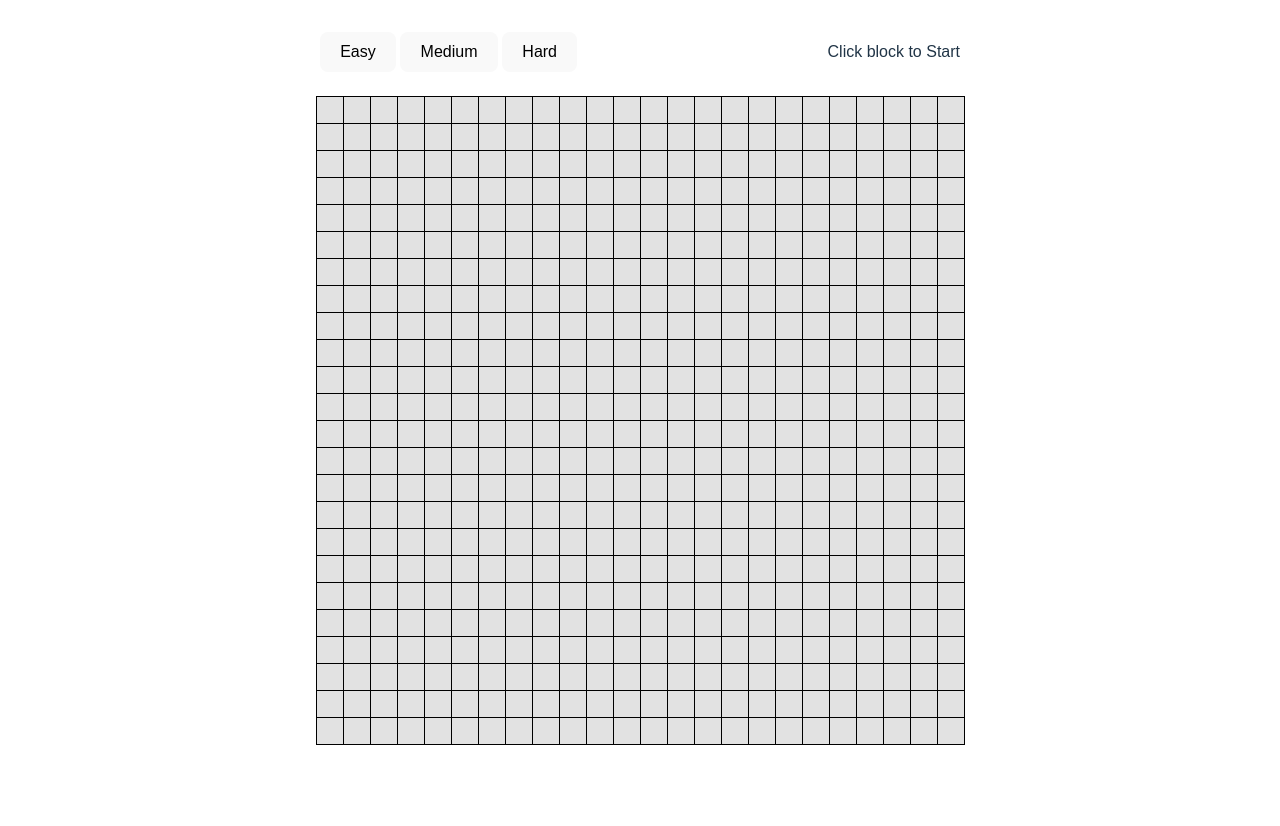
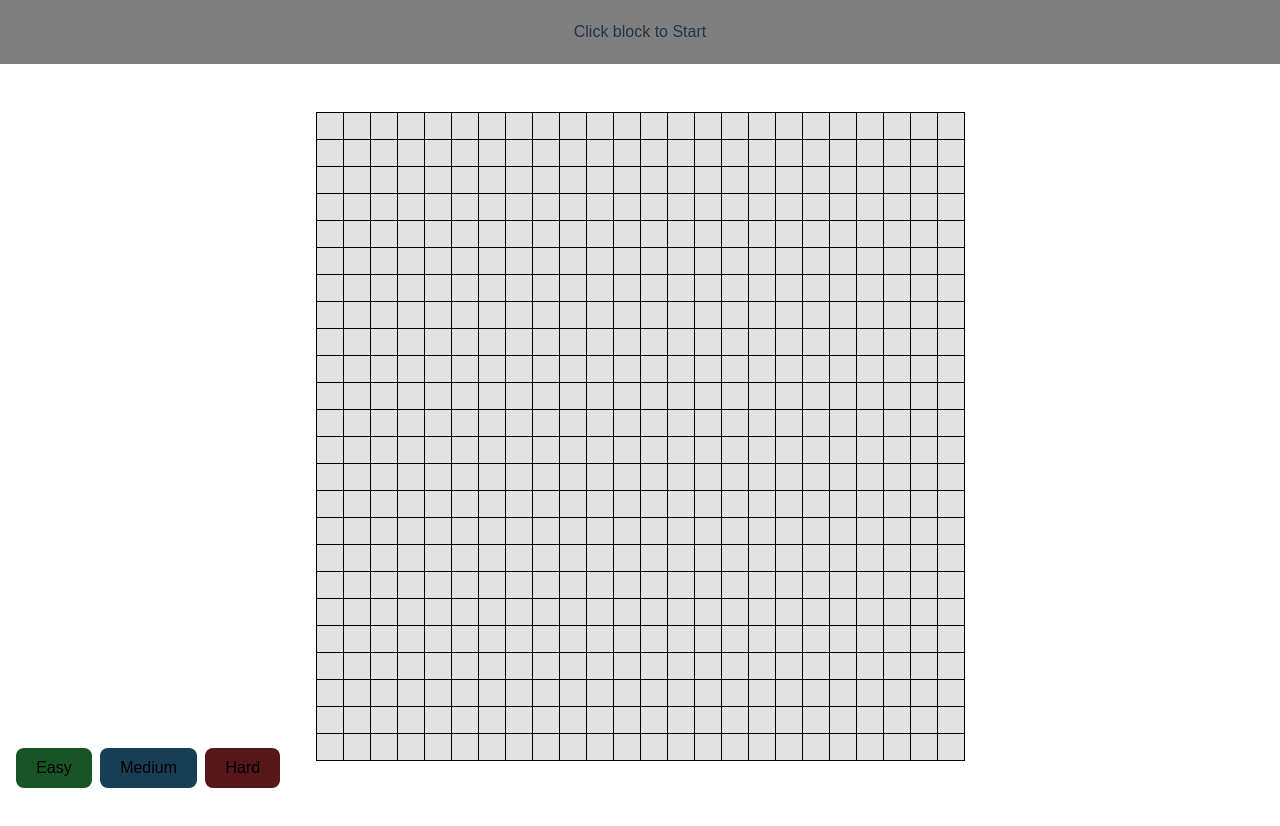
Before and after one commit to Pansther/minesweeper, a Svelte app: page / in a window 1280 px wide. Shown: the top 826 px of the page. After the commit the page ends 800 px from the top, so only its background shows below. Built offline with nearby package versions, Linux system fonts and the light colour scheme; a web font is replaced by a local one.

Commit message:
refactor: Move remaining to top

```diff
--- a/src/App.svelte
+++ b/src/App.svelte
@@ -128,13 +128,9 @@
 </svelte:head>
 
 <main>
-  <div class="navigation">
-    <div>
-      <button onclick={() => changeDifficulty(Easy)}>Easy</button>
-      <button onclick={() => changeDifficulty(Medium)}>Medium</button>
-      <button onclick={() => changeDifficulty(Hard)}>Hard</button>
-    </div>
+  <br />
 
+  <div class="remaining">
     {#if playState === 'fail'}
       <button onclick={restart}>Restart</button>
     {:else if playState === 'idle'}
@@ -148,8 +144,6 @@
       <div>Remaining: {remaining}</div>
     {/if}
   </div>
-
-  <br />
 
   <div
     role="grid"
@@ -200,32 +194,86 @@
       {/each}
     {/each}
   </div>
+
+  <div class="navigation">
+    <div class="difficulty">
+      <button onclick={() => changeDifficulty(Easy)}>Easy</button>
+      <button onclick={() => changeDifficulty(Medium)}>Medium</button>
+      <button onclick={() => changeDifficulty(Hard)}>Hard</button>
+    </div>
+  </div>
 </main>
 
 <style>
   main {
     display: flex;
-    min-width: 800px;
-    min-height: 800px;
+    margin-top: 48px;
     align-items: center;
     flex-direction: column;
     justify-content: flex-start;
     font-family: 'Bai Jamjuree', sans-serif;
   }
 
+  .remaining {
+    top: 0;
+    left: 50%;
+    width: 100%;
+    height: 64px;
+    display: flex;
+    position: fixed;
+    padding: 8px 16px;
+    align-items: center;
+    justify-content: center;
+    transform: translateX(-50%);
+    background-color: rgba(0, 0, 0, 0.5);
+  }
+
   .navigation {
     gap: 8px;
-    width: 80%;
+    width: 100%;
     height: 40px;
     display: flex;
+    padding: 32px 16px;
     align-items: center;
     justify-content: space-between;
+
+    .difficulty {
+      gap: 8px;
+      display: flex;
+      margin-top: 40px;
+      flex-direction: row;
+
+      button:nth-child(1) {
+        background-color: #175526;
+      }
+
+      button:nth-child(2) {
+        background-color: #173e55;
+      }
+
+      button:nth-child(3) {
+        background-color: #551717;
+      }
+    }
+
+    @media only screen and (min-width: 768px) {
+      left: 0;
+      right: 0;
+      bottom: 0;
+      position: fixed;
+
+      .difficulty {
+        margin-top: 0;
+      }
+    }
   }
 
   .container {
     display: grid;
+    overflow: auto;
     user-select: none;
-    width: fit-content;
+    /* width: fit-content; */
+    max-width: 100vw;
     border-top: 1px solid black;
     border-left: 1px solid black;
 
--- a/src/app.css
+++ b/src/app.css
@@ -11,6 +11,10 @@
   text-rendering: optimizeLegibility;
   -webkit-font-smoothing: antialiased;
   -moz-osx-font-smoothing: grayscale;
+}
+
+* {
+  box-sizing: border-box;
 }
 
 a {
@@ -36,13 +40,12 @@ h1 {
 }
 
 .card {
-  padding: 2em;
 }
 
 #app {
   max-width: 1280px;
   margin: 0 auto;
-  padding: 2rem;
+  /* padding: 2rem; */
   text-align: center;
 }
 
--- a/src/helpers/mine.ts
+++ b/src/helpers/mine.ts
@@ -34,13 +34,13 @@ const DIRECTIONS = [
 ] as const
 
 export const DANGER_LEVEL_COLORS = [
-  '#28A745', // Level 1: ปลอดภัย (เขียวเข้มสดใส)
-  '#20C997', // Level 2: ค่อนข้างปลอดภัย (เขียวอมฟ้า)
-  '#FFC107', // Level 3: ระมัดระวังเล็กน้อย (เหลืองส้ม)
-  '#FD7E14', // Level 4: ระมัดระวัง (ส้มสด) - จุดกึ่งกลาง
-  '#DC3545', // Level 5: แจ้งเตือน (แดงอมส้ม)
-  '#E01D2D', // Level 6: อันตรายสูง (แดงเข้ม)
-  '#8B0000', // Level 7: อันตรายมาก (แดงเลือดหมู/โกเมน)
+  '#28A745',
+  '#20C997',
+  '#FFC107',
+  '#FD7E14',
+  '#DC3545',
+  '#E01D2D',
+  '#8B0000',
 ] as const
 
 const isValidCoordinate = (
```
